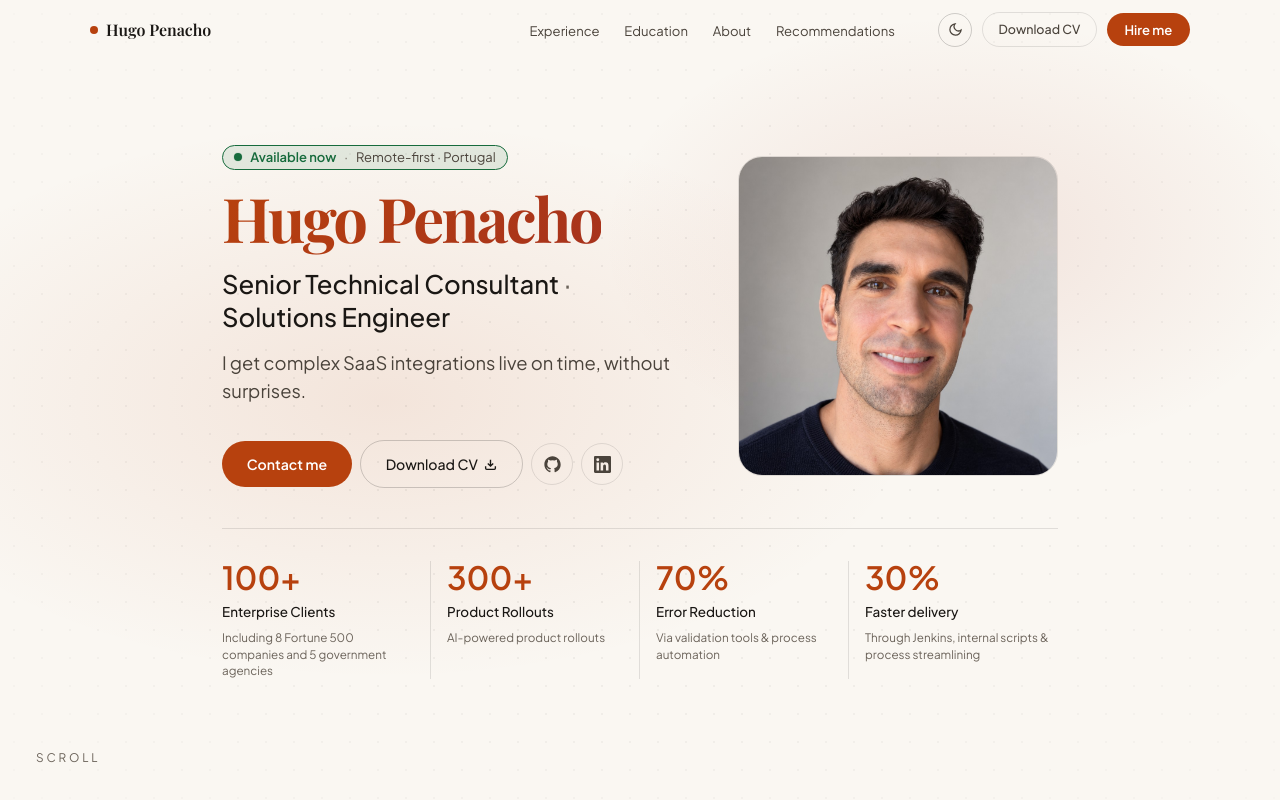
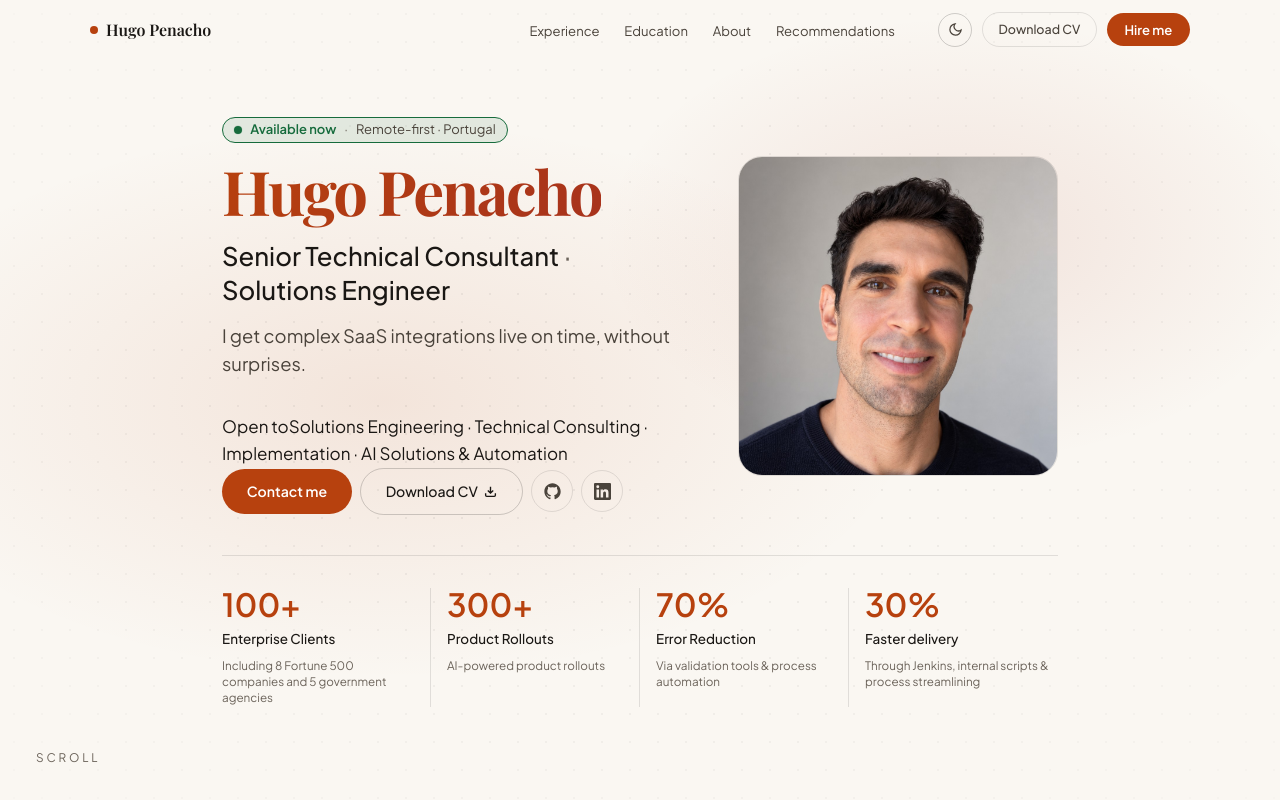
Before and after one commit to hpenacho/portfolio-website, a Next.js app: page / in a window 1280 px wide. Shown: the top 800 px of the page. Built offline with nearby package versions, Linux system fonts and the light colour scheme.

Commit message:
Show target roles in homepage hero

```diff
--- a/components/Hero.jsx
+++ b/components/Hero.jsx
@@ -7,6 +7,7 @@ export default function Hero() {
   const roles = person.roleLine
     ? person.roleLine.split('·').map(r => r.trim()).filter(Boolean)
     : [];
+  const openToRoles = person.openToRoles || [];
 
   return (
     <section id="hero" className={styles.hero}>
@@ -44,6 +45,13 @@ export default function Hero() {
 
             <p className={styles.valueProp}>{person.valueProp}</p>
             <p className={styles.proofLine}>{person.proofLine}</p>
+
+            {openToRoles.length > 0 && (
+              <div className={styles.roleTargets} aria-label="Open to opportunities in">
+                <span className={styles.roleTargetsLabel}>Open to</span>
+                <span className={styles.roleTargetsText}>{openToRoles.join(' · ')}</span>
+              </div>
+            )}
 
             <div className={styles.ctas}>
               <a href="#contact" className={styles.btnPrimary}>
```
